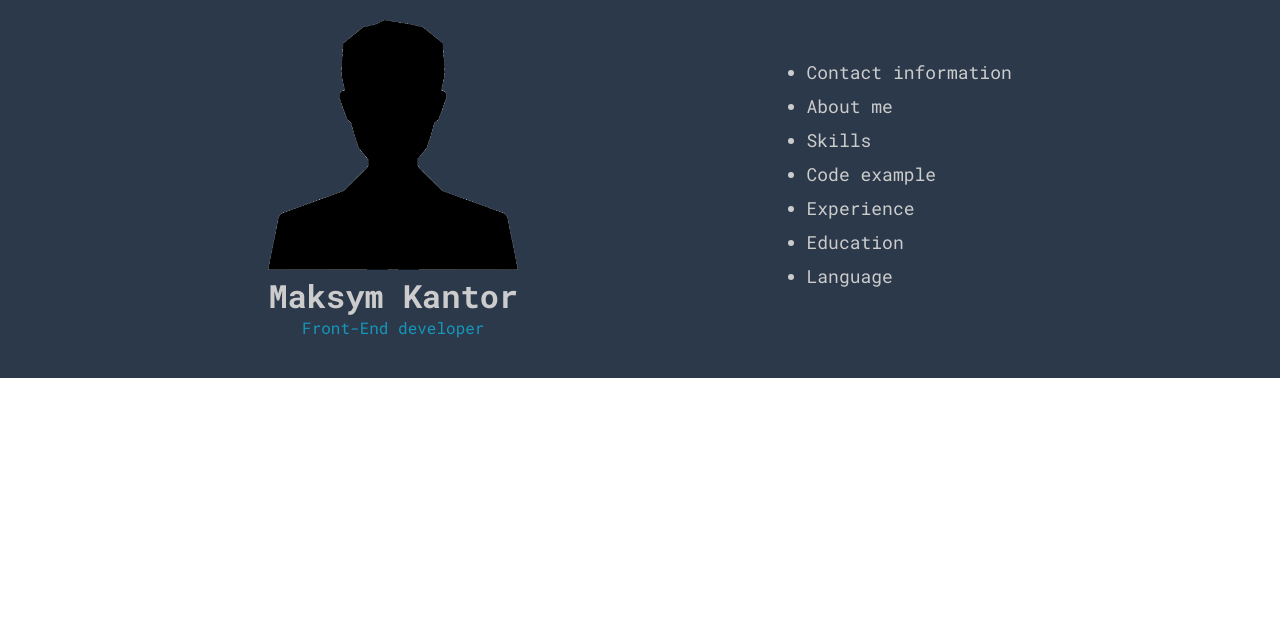
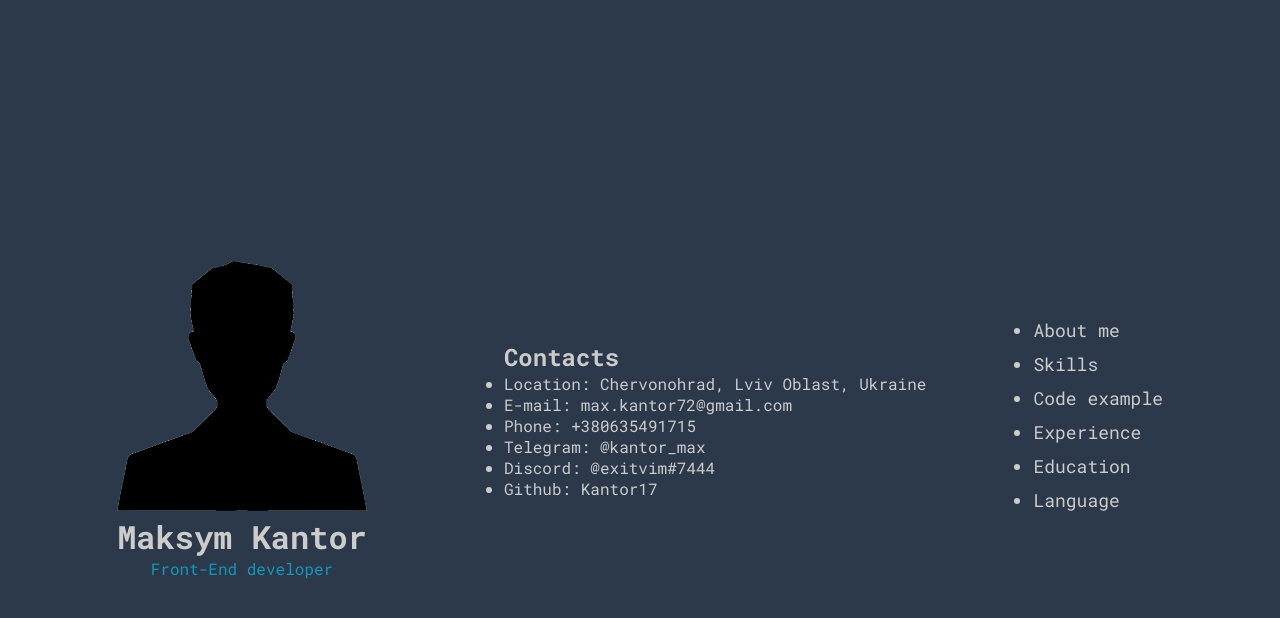
Before and after one commit to Kantor17/rsschool-cv, a plain HTML site: page index.html in a window 1280 px wide. Drawn offline with Linux system fonts and the light colour scheme.

Commit message:
feat: add contacts to header

```diff
--- a/index.html
+++ b/index.html
@@ -20,9 +20,25 @@
                     <p class="header__profession">Front-End developer</p>
                 </div>
             </div>
+            <div class="header__contacts contacts">
+                <h2 class="contacts__title">Contacts</h2>
+                    <ul class="contacts__list">
+                        <li class="contacts__item"><span class="contacts__name">
+                            Location: </span>Chervonohrad, Lviv Oblast, Ukraine</li>
+                        <li class="contacts__item"><span class="contacts__name">
+                            E-mail: </span><a href="mailto:max.kantor72@gmail.com">max.kantor72@gmail.com</a></li>
+                        <li class="contacts__item"><span class="contacts__name">
+                            Phone: </span><a href="tel:+380635491715">+380635491715</a></li>
+                        <li class="contacts__item"><span class="contacts__name">
+                            Telegram: </span>@kantor_max</li>
+                        <li class="contacts__item"><span class="contacts__name">
+                            Discord: </span>@exitvim#7444</li>
+                        <li class="contacts__item"><span class="contacts__name">
+                            Github:  </span><a href="https://github.com/Kantor17">Kantor17</a></li>
+                    </ul>
+            </div>
             <nav class="header__navigation">
                 <ul class="header__list">
-                    <li class="header__item"><a href="#contact">Contact information</a></li>
                     <li class="header__item"><a href="#about">About me</a></li>
                     <li class="header__item"><a href="#skills">Skills</a></li>
                     <li class="header__item"><a href="#code">Code example</a></li>
@@ -33,6 +49,9 @@
             </nav>
         </div>
     </header>
+    <main class="main">
+
+    </main>
 </body>
 
 </html>
--- a/style.css
+++ b/style.css
@@ -23,16 +23,16 @@ body {
 
 .header__container {
   display: flex;
+  flex-wrap: wrap;
   justify-content: space-evenly;
   align-items: center;
+  height: 100vh;
 }
 
+
 .header__myself {
+  text-align: center;
   padding-right: 30px;
-}
-
-.header__title {
-  text-align: center;
 }
 
 .header__profession {
```
